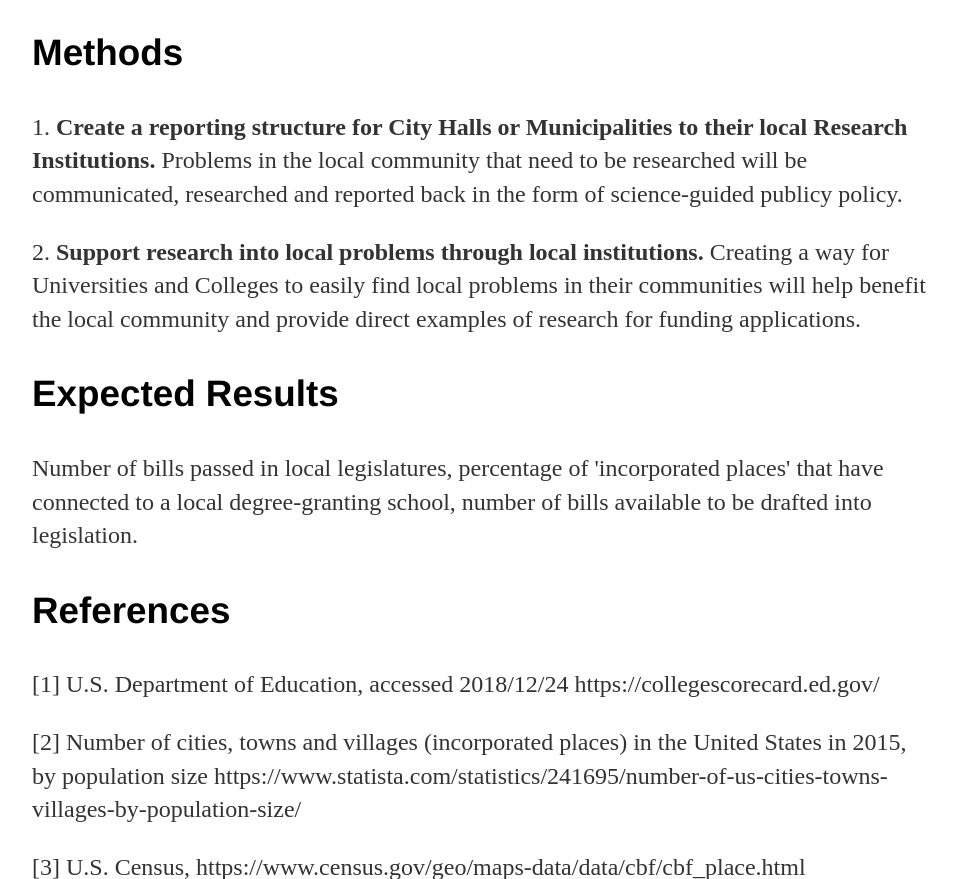
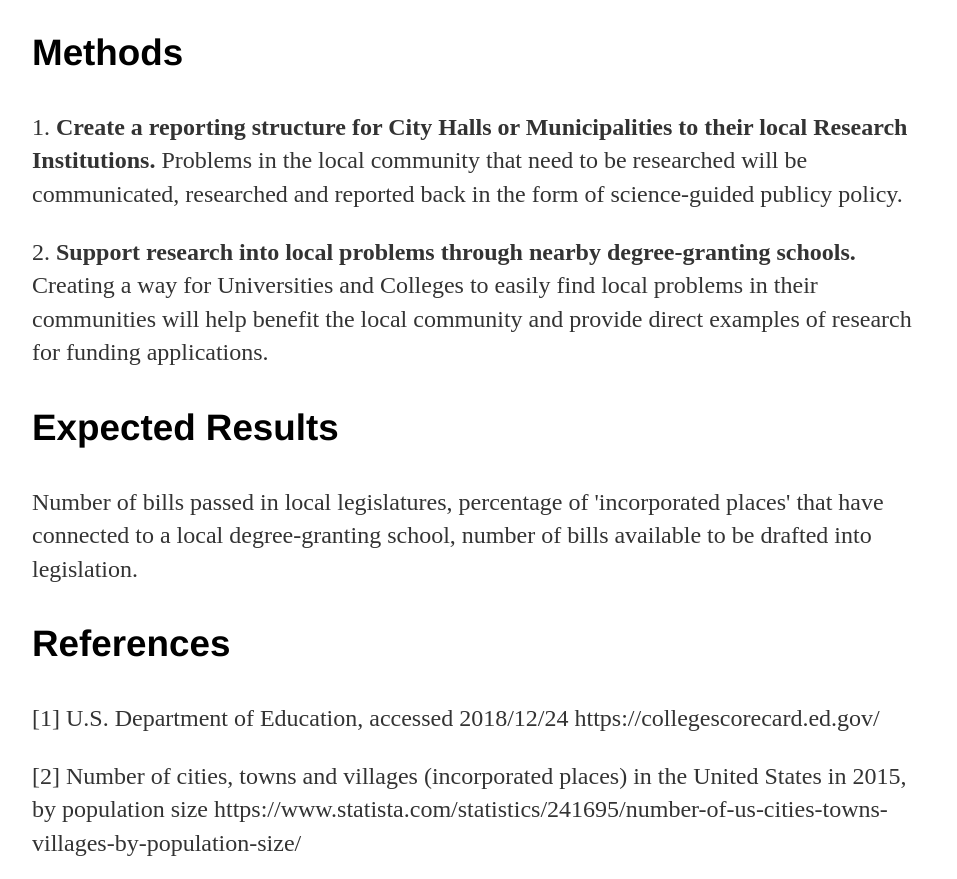
Before and after one commit to scipolorg/SciencePolicy.org, a Jekyll site: the page built from index.html, in a window 1280 px wide and 900 px high, scrolled down 1533 px, cut to the strip 21-900 px from the top of the window. Shown: the whole strip, without its empty margins (160-1117 px from the left). Built offline with Jekyll 4.4.1, drawn with Linux system fonts in a browser that asks for light colours.

Commit message:
Update index.html

```diff
--- a/index.html
+++ b/index.html
@@ -23,7 +23,7 @@ title: SciencePolicy.org
 
 			<h3>Methods</h3>
 				<p>1. <strong>Create a reporting structure for City Halls or Municipalities to their local Research Institutions.</strong> Problems in the local community that need to be researched will be communicated, researched and reported back in the form of science-guided publicy policy.</p>
-				<p>2. <strong>Support research into local problems through local institutions.</strong> Creating a way for Universities and Colleges to easily find local problems in their communities will help benefit the local community and provide direct examples of research for funding applications.</p>
+				<p>2. <strong>Support research into local problems through nearby degree-granting schools.</strong> Creating a way for Universities and Colleges to easily find local problems in their communities will help benefit the local community and provide direct examples of research for funding applications.</p>
 
 			<h3>Expected Results</h3>
 				<p>Number of bills passed in local legislatures, percentage of 'incorporated places' that have connected to a local degree-granting school, number of bills available to be drafted into legislation.</p>
```
